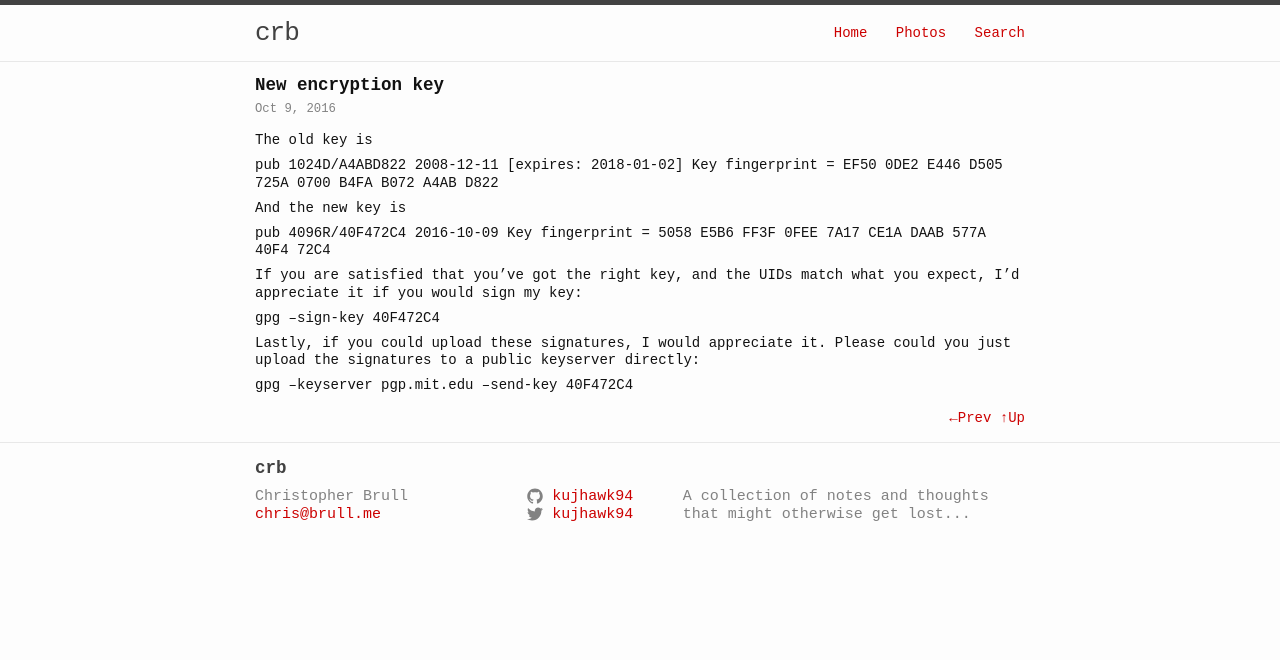
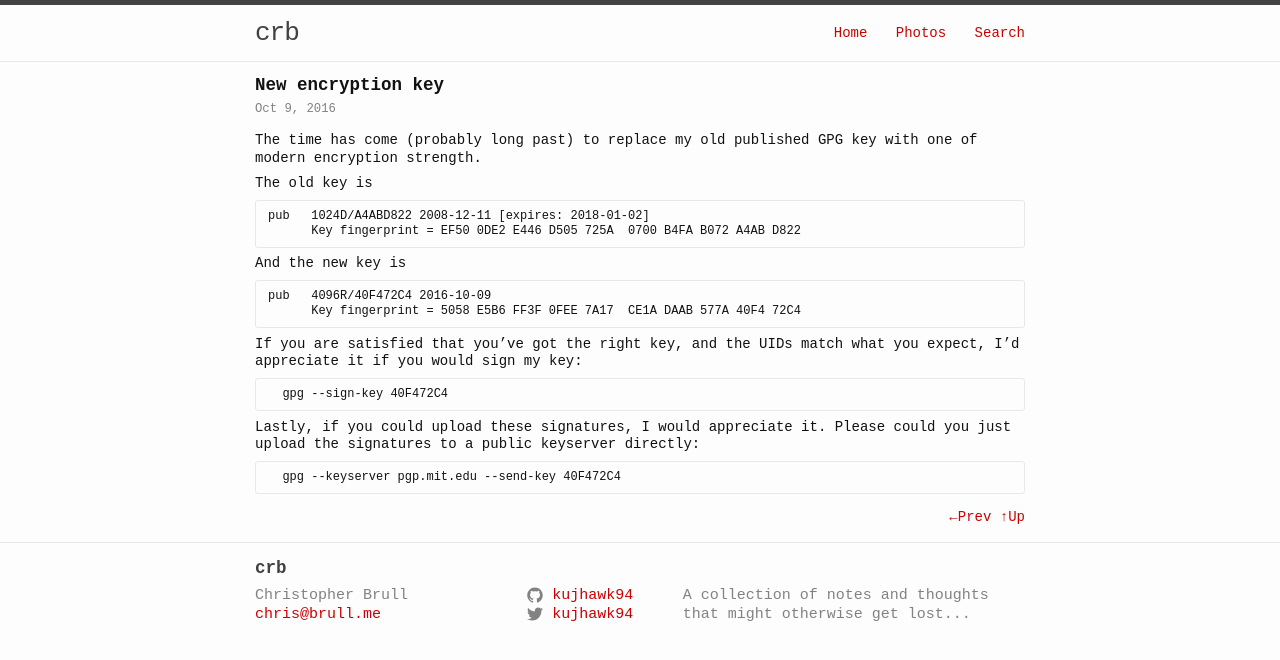
Before and after one commit to kujhawk94/kujhawk94.github.io, a Jekyll site: the page built from _posts/2016-10-09-new-encryption-poll.md, in a window 1280 px wide. Shown: the top 660 px of the page. Built offline with Jekyll 4.4.1, drawn with Linux system fonts in a browser that asks for light colours.

Commit message:
Add blurb to post

```diff
--- a/_posts/2016-10-09-new-encryption-poll.md
+++ b/_posts/2016-10-09-new-encryption-poll.md
@@ -3,22 +3,32 @@ title: New encryption key
 date: 2016-10-09
 layout: post
 ---
+The time has come (probably long past) to replace my old published GPG key with one of modern encryption strength.
+
 The old key is
 
+~~~
 pub   1024D/A4ABD822 2008-12-11 [expires: 2018-01-02]
       Key fingerprint = EF50 0DE2 E446 D505 725A  0700 B4FA B072 A4AB D822
+~~~
 
 And the new key is
 
+~~~
 pub   4096R/40F472C4 2016-10-09
       Key fingerprint = 5058 E5B6 FF3F 0FEE 7A17  CE1A DAAB 577A 40F4 72C4
+~~~
 
 If you are satisfied that you've got the right key, and the UIDs match
 what you expect, I'd appreciate it if you would sign my key:
 
+~~~
   gpg --sign-key 40F472C4
+~~~
 
 Lastly, if you could upload these signatures, I would appreciate it.
 Please could you just upload the signatures to a public keyserver directly:
 
+~~~
   gpg --keyserver pgp.mit.edu --send-key 40F472C4
+~~~
```
